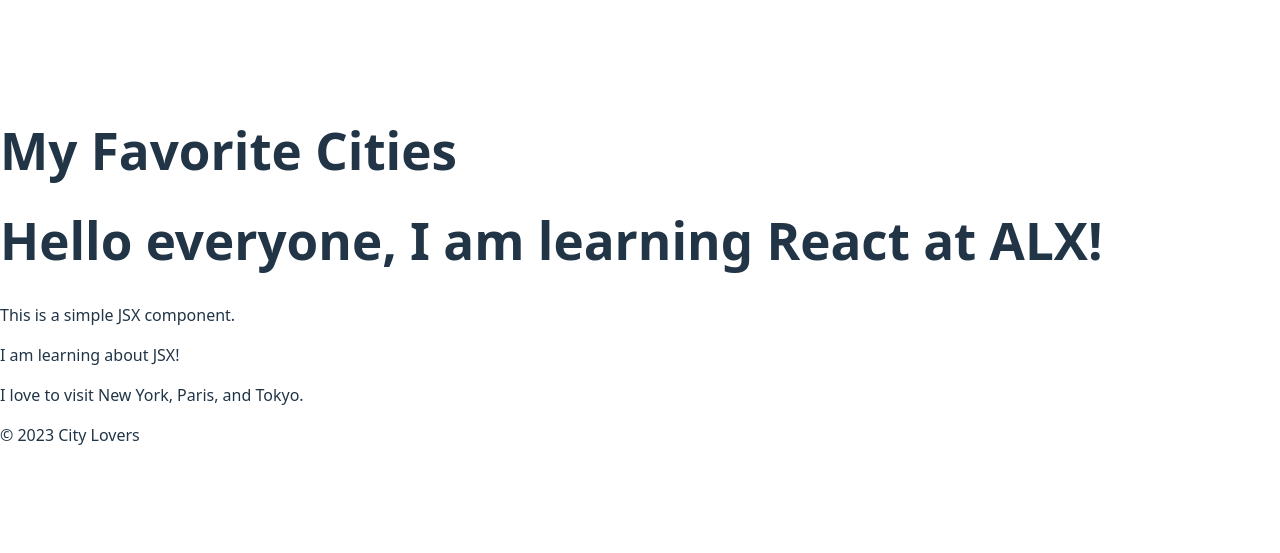
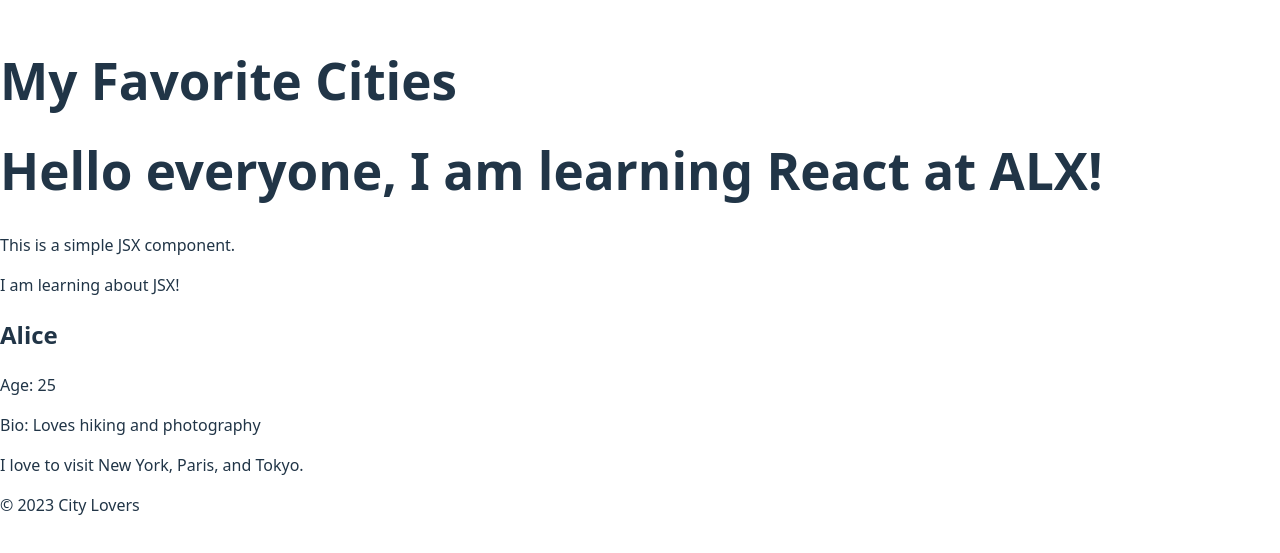
Before and after one commit to CAVATA/alx-fe-reactjs, a React (Vite) app in the folder alx-react-app/: page / in a window 1280 px wide. Shown: the part 125-678 px from the top of the page. Built offline with nearby package versions, Linux system fonts and the light colour scheme.

Commit message:
feat: add UserProfile component and use it in App

```diff
--- a/alx-react-app/src/App.jsx
+++ b/alx-react-app/src/App.jsx
@@ -1,14 +1,18 @@
 
+// src/App.jsx
 import Header from './components/Header';
 import WelcomeMessage from './components/WelcomeMessage';
 import MainContent from './components/MainContent';
 import Footer from './components/Footer';
+import UserProfile from './components/UserProfile';
 
 function App() {
   return (
     <div className="App">
       <Header />
       <WelcomeMessage />
+      {/* UserProfile with props */}
+      <UserProfile name="Alice" age="25" bio="Loves hiking and photography" />
       <MainContent />
       <Footer />
     </div>
--- /dev/null
+++ b/alx-react-app/src/components/UserProfile.jsx
@@ -0,0 +1,12 @@
+// src/components/UserProfile.jsx
+const UserProfile = (props) => {
+  return (
+    <div className="user-profile">
+      <h2>{props.name}</h2>
+      <p>Age: {props.age}</p>
+      <p>Bio: {props.bio}</p>
+    </div>
+  );
+};
+
+export default UserProfile;
```
